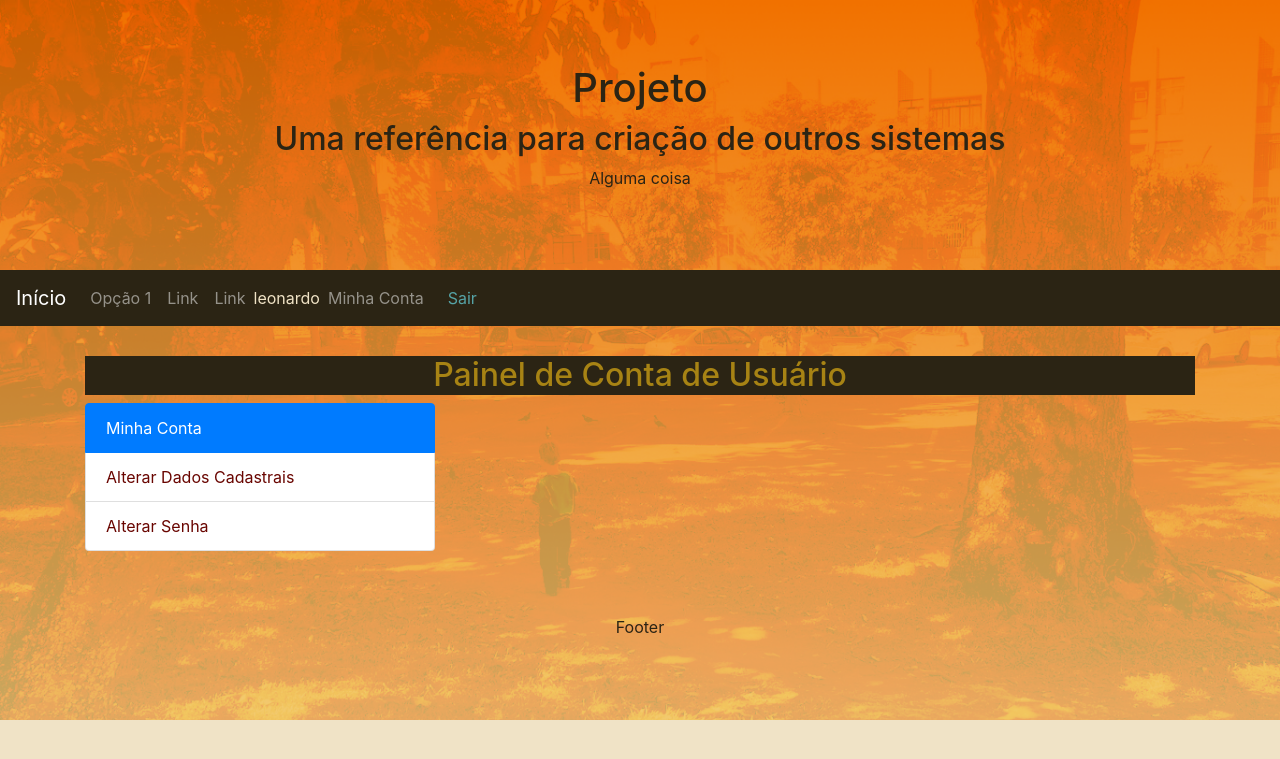
After one commit to recursossauro/Sprachtraining, a Django app: page /Zugriff/ in a window 1280 px wide. The commit adds this page. Shown: the top 759 px of the page. Run offline with Django 3.2, Linux system fonts and the light colour scheme; a user stored in the database is signed in; some libraries are stand-ins or nearby versions.

Commit message:
Incluído o painel de usuário

```diff
--- a/Basis/templates/Basis.html
+++ b/Basis/templates/Basis.html
@@ -52,7 +52,7 @@
     <div class="">
       <ul class="navbar-nav">
         <li class="nav-item">
-          <a class="nav-link" href="#">Minha Conta</a>
+          <a class="nav-link" href="{% url 'Zugriff:index' %}">Minha Conta</a>
         </li>
       </ul>
     </div>
--- /dev/null
+++ b/Zugriff/templates/Zugriff/index.html
@@ -0,0 +1,23 @@
+{% extends "Basis.html" %}
+
+{% block Titel %}Minha Conta{% endblock %}
+
+{% block Inhalt %}
+<header>
+  <h2>Painel de Conta de Usuário</h2>
+</header>
+<article class="row">
+    <div class="col-md-4">
+        <div class="list-group">
+          <a href="#" class="list-group-item active">Minha Conta</a>
+          <a href="#" class="list-group-item">Alterar Dados Cadastrais</a>
+          <a href="#" class="list-group-item">Alterar Senha</a>
+        </div>
+    </div>
+    <div class="col-md-8">
+        {% block Zugriff_Inhalt %}
+
+      {% endblock %}
+    </div>
+</article>
+{% endblock %}
--- a/Zugriff/urls.py
+++ b/Zugriff/urls.py
@@ -3,11 +3,12 @@
 from django.conf.urls import url
 from django.urls import path
 from django.contrib.auth.views import LoginView, LogoutView # view do django.
-from .views import NeuerBenutzerView
+from .views import IndexView, NeuerBenutzerView
 
 urlpatterns = [
 
+    path('',IndexView.as_view(), name='index'),
     path('Einlass/', LoginView.as_view(template_name = 'Zugriff/Einlass.html'), name='login'),
     path('Ausgang/', LogoutView.as_view(next_page='index'), name='logout'),
-    path('neuerBenutzer/', NeuerBenutzerView.as_view(), name='neuerBenutzer')
+    path('neuerBenutzer/', NeuerBenutzerView.as_view(), name='neuerBenutzer'),
 ]
--- a/Zugriff/views.py
+++ b/Zugriff/views.py
@@ -3,10 +3,15 @@
 from django.shortcuts import render
 
 from django.urls import reverse_lazy
-from django.views.generic import CreateView
+from django.views.generic import CreateView, TemplateView
 from django.contrib.auth import get_user_model
+from django.contrib.auth.mixins import LoginRequiredMixin
 
 from .forms import UserAdminCreationForm
+
+class IndexView(LoginRequiredMixin, TemplateView):
+
+    template_name = 'Zugriff/index.html'
 
 class NeuerBenutzerView(CreateView):
     """ Eine View für die Registrierung neuer Benutzer. """
```
Also changed, not shown: db.sqlite3.
